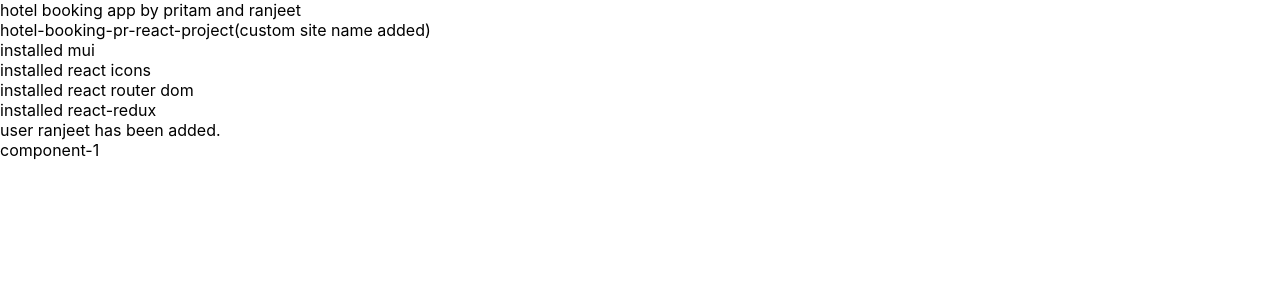
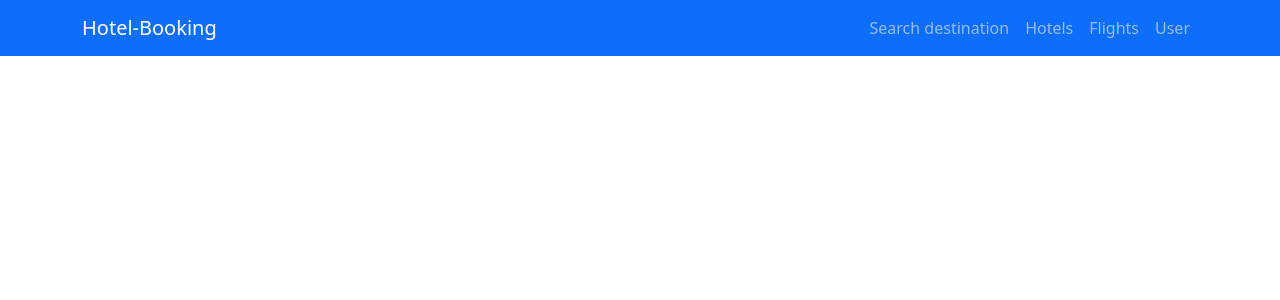
Before and after one commit to Pritam-Gayen/hotel-booking-pr-react-project, a React (Create React App) app: page / in a window 1280 px wide. Shown: the top 300 px of the page. Built offline with nearby package versions, Linux system fonts and the light colour scheme.

Commit message:
Bootstrap Installed and TopBar created

```diff
--- a/package.json
+++ b/package.json
@@ -5,11 +5,14 @@
   "dependencies": {
     "@emotion/react": "^11.10.6",
     "@emotion/styled": "^11.10.6",
+    "@mui/icons-material": "^5.11.11",
     "@mui/material": "^5.11.13",
     "@testing-library/jest-dom": "^5.16.5",
     "@testing-library/react": "^13.4.0",
     "@testing-library/user-event": "^13.5.0",
+    "bootstrap": "^5.2.3",
     "react": "^18.2.0",
+    "react-bootstrap": "^2.7.2",
     "react-dom": "^18.2.0",
     "react-icons": "^4.8.0",
     "react-redux": "^8.0.5",
--- a/src/App.js
+++ b/src/App.js
@@ -1,9 +1,11 @@
 import "./App.css";
+import 'bootstrap/dist/css/bootstrap.min.css';
+import TopBar from "./Components/Header/TopBar";
 
 function App() {
   return (
     <>
-      hotel booking app by pritam and ranjeet
+      {/* hotel booking app by pritam and ranjeet
       <br></br>
       hotel-booking-pr-react-project(custom site name added)
       <br></br>
@@ -17,7 +19,10 @@
       <br></br>
       user ranjeet has been added.
       <br></br>
-      component-1
+      mui-icons installed
+      <br></br>
+      bootstrap installed*/}
+      <TopBar/>
     </>
   );
 }
--- /dev/null
+++ b/src/Components/Header/TopBar.css
@@ -0,0 +1,6 @@
+.blue-bg {
+    background-color: #007bff;
+}
+.shadow-bottom{
+    box-shadow:'0px 2px 4px rgba(0, 0, 0, 0.2)' ;
+}
--- /dev/null
+++ b/src/Components/Header/TopBar.js
@@ -0,0 +1,28 @@
+import React from 'react';
+import 'bootstrap/dist/css/bootstrap.min.css';
+import Container from 'react-bootstrap/Container';
+import Nav from 'react-bootstrap/Nav';
+import Navbar from 'react-bootstrap/Navbar';
+import './TopBar.css';
+
+const TopBar = () => {
+
+    return (
+        <Navbar sticky="top" className="blue-bg shadow-bottom" collapseOnSelect expand="lg" bg="primary" variant="dark">
+            <Container>
+                <Navbar.Brand>Hotel-Booking</Navbar.Brand>
+                <Navbar.Toggle aria-controls="responsive-navbar-nav" />
+                <Navbar.Collapse id="responsive-navbar-nav" className="justify-content-end">
+                    <Nav >
+                        <a className='nav-link' href='#'>Search destination</a>
+                        <a className='nav-link' href='#'>Hotels</a>
+                        <a className='nav-link' href='#'>Flights</a>
+                        <a className='nav-link' href='#' >User</a>
+                    </Nav>
+                </Navbar.Collapse>
+            </Container>
+        </Navbar>
+    )
+}
+
+export default TopBar
```
Also changed, not shown: src/Components/Header/Navbar.js (deleted, +0 -9 lines), 1 other file (tests, documents, lock files or other folders).
